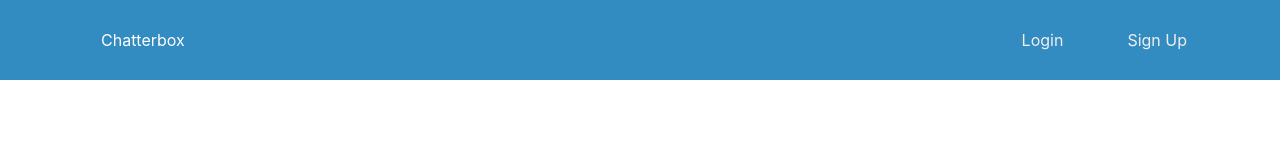
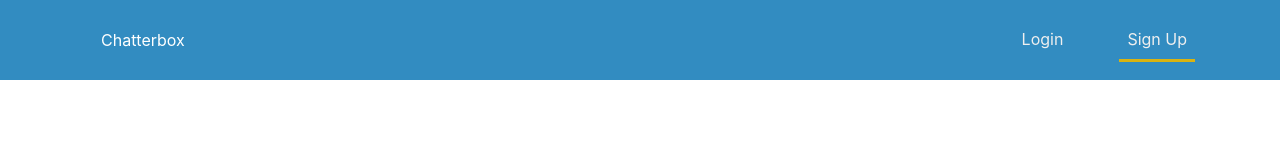
Before and after one commit to olaborde/chatApp, an Angular app: page /signup in a window 1280 px wide. Shown: the top 160 px of the page. Built offline with nearby package versions, Linux system fonts and the light colour scheme.

Commit message:
added routerLinkActive css

```diff
--- a/src/app/components/navbar/navbar.component.html
+++ b/src/app/components/navbar/navbar.component.html
@@ -21,7 +21,7 @@
       <a routerLink="/login" routerLinkActive="active" class="nav-link">Login</a>
     </li>
     <li class="nav-item">
-      <a routerLink="/signup"  class="nav-link">Sign Up</a>
+      <a routerLink="/signup"  routerLinkActive="active" class="nav-link">Sign Up</a>
     </li>
   </ul>
 </ng-template>
```
